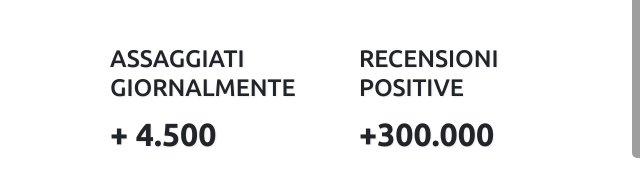
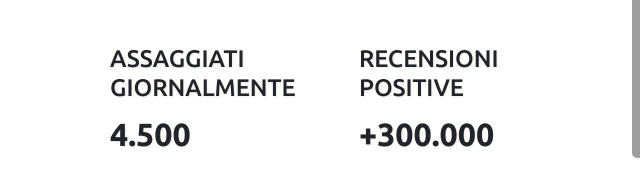
Before and after one commit to alecima98/Pizzeria-da--Ombra, a plain HTML site: page index.html in a window 1280 px wide. Shown: the part 2136-2315 px from the top of the page, 8-648 px from the left. Drawn offline with nearby package versions, Linux system fonts and the light colour scheme; grey boxes are pictures that could not be loaded.

Commit message:
modifiche secondarie testo

```diff
--- a/index.html
+++ b/index.html
@@ -139,7 +139,7 @@
                         <div class="row text-size mt-5">
                             <div class="col-12 col-md-6  bold-text">
                                 <h4>ASSAGGIATI GIORNALMENTE</h4>
-                                <div><strong>+ 4.500</strong></div>
+                                <div><strong>4.500</strong></div>
                             </div>
                             <div class="col-12 col-md-6 bold-text">
                                 <h4>RECENSIONI POSITIVE</h4>
```
